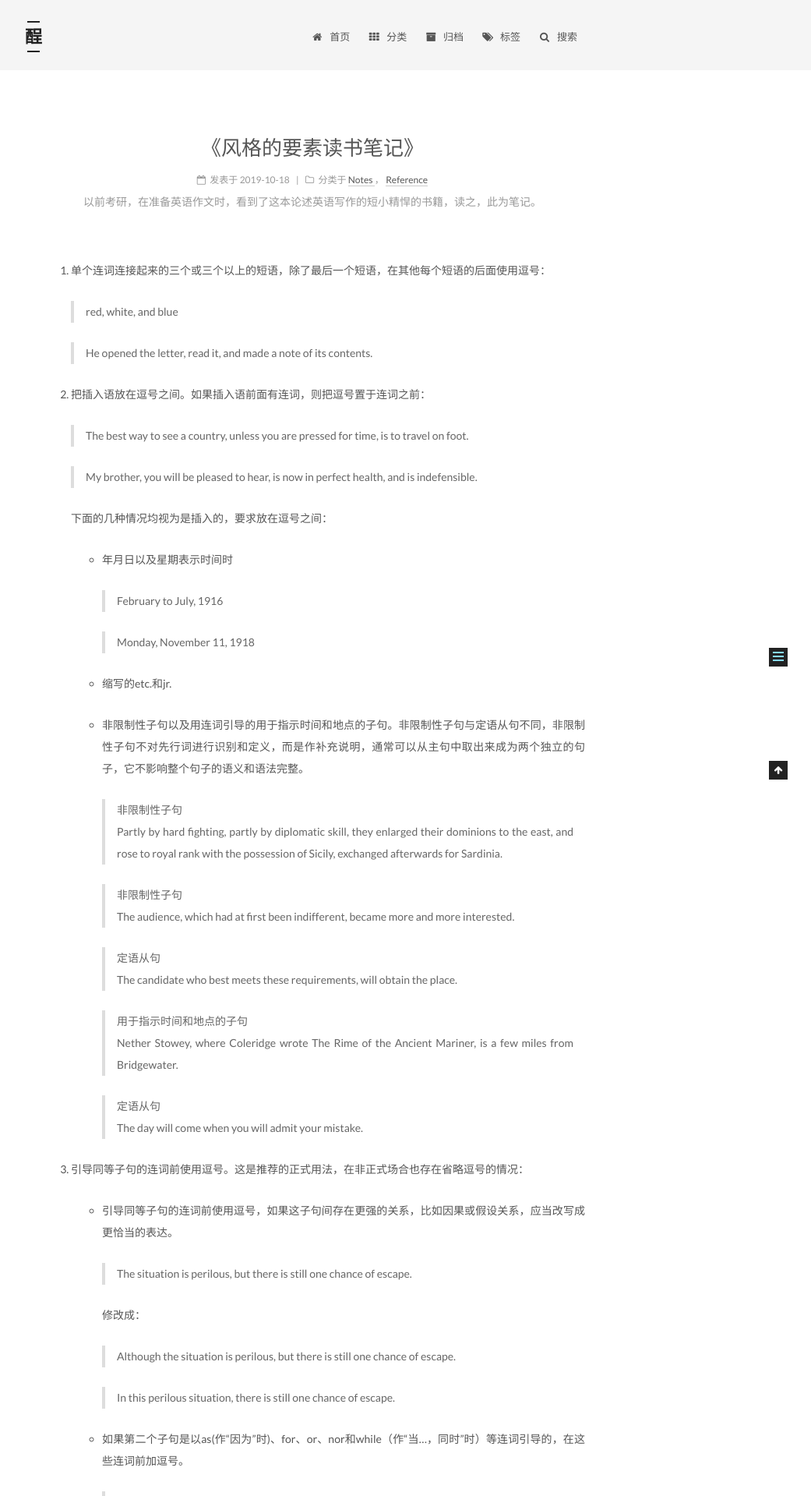
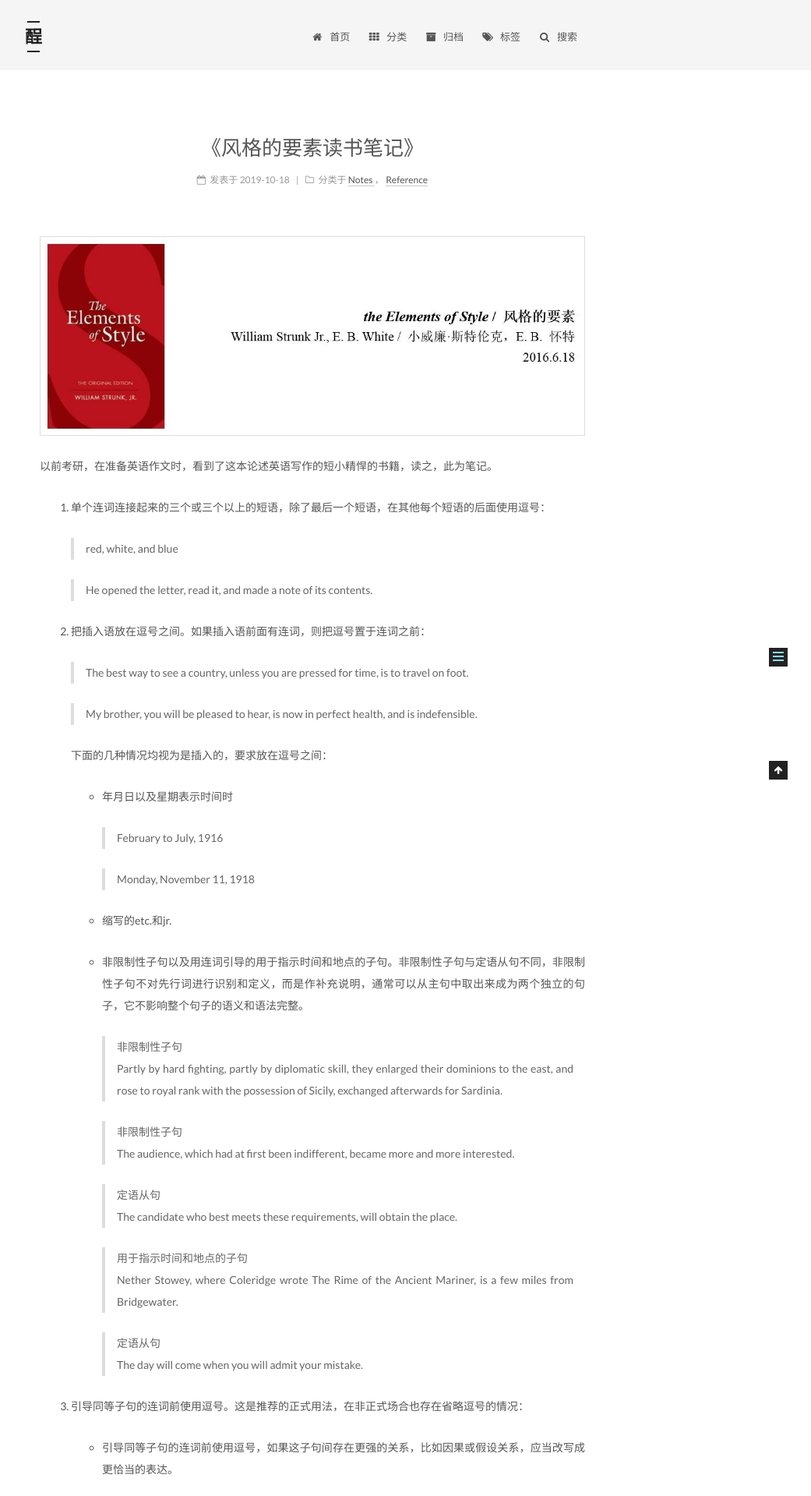
Before and after one commit to yan-cheng/yan-cheng.github.io, a Jekyll site: the page built from _posts/2019-10-18-the-Elements-of-Style-Notes.md, in a window 1280 px wide. Shown: the top 1919 px of the page at 78% size, without its empty margins (239-1280 px from the left). Built offline with Jekyll 4.4.1, drawn with Linux system fonts in a browser that asks for light colours.

Commit message:
first commit

```diff
--- a/_posts/2019-10-18-the-Elements-of-Style-Notes.md
+++ b/_posts/2019-10-18-the-Elements-of-Style-Notes.md
@@ -1,12 +1,16 @@
 ---
 title: 《风格的要素读书笔记》
-description: 以前考研，在准备英语作文时，看到了这本论述英语写作的短小精悍的书籍，读之，此为笔记。
+description:
 categories:
  - Notes
  - Reference
 tags:
  - Reading
 ---
+
+![Cover](https://raw.githubusercontent.com/yan-cheng/yan-cheng.github.io/master/images/the-Elements-of-Style-Notes_cover.jpg)
+
+以前考研，在准备英语作文时，看到了这本论述英语写作的短小精悍的书籍，读之，此为笔记。
 
 1. 单个连词连接起来的三个或三个以上的短语，除了最后一个短语，在其他每个短语的后面使用逗号：
 
```
